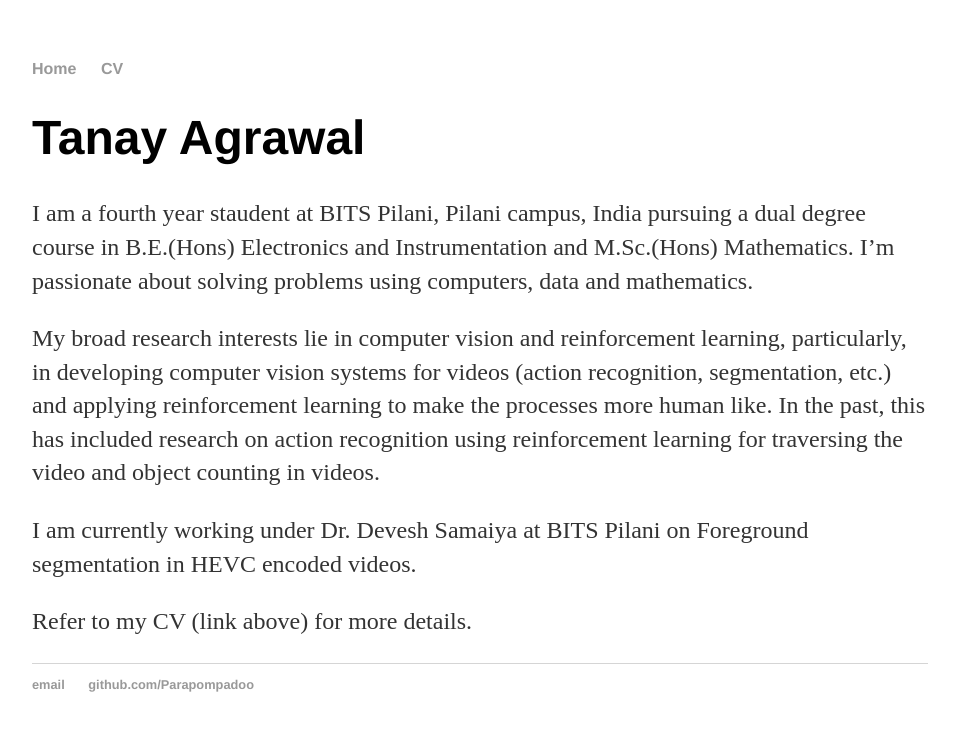
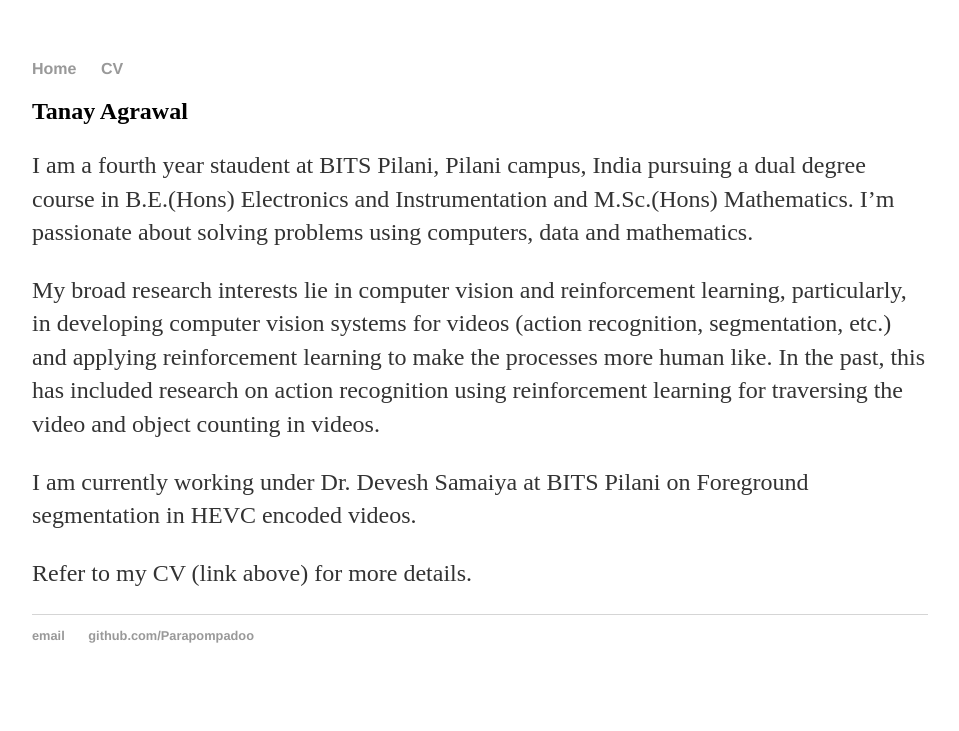
Before and after one commit to Parapompadoo/Parapompadoo.github.io, a Jekyll site: the page built from index.md, in a window 1280 px wide. Shown: the top 731 px of the page, without its empty margins (160-1119 px from the left). Built offline with Jekyll 4.4.1, drawn with Linux system fonts in a browser that asks for light colours; our own code applies the rules of GitHub Pages for plain Markdown files.

```diff
--- a/index.md
+++ b/index.md
@@ -1,4 +1,4 @@
-# Tanay Agrawal
+## Tanay Agrawal
 
 I am a fourth year staudent at BITS Pilani, Pilani campus, India pursuing a dual degree course in B.E.(Hons) Electronics and Instrumentation and M.Sc.(Hons) Mathematics. I'm passionate about solving problems using computers, data and mathematics.
 
```
